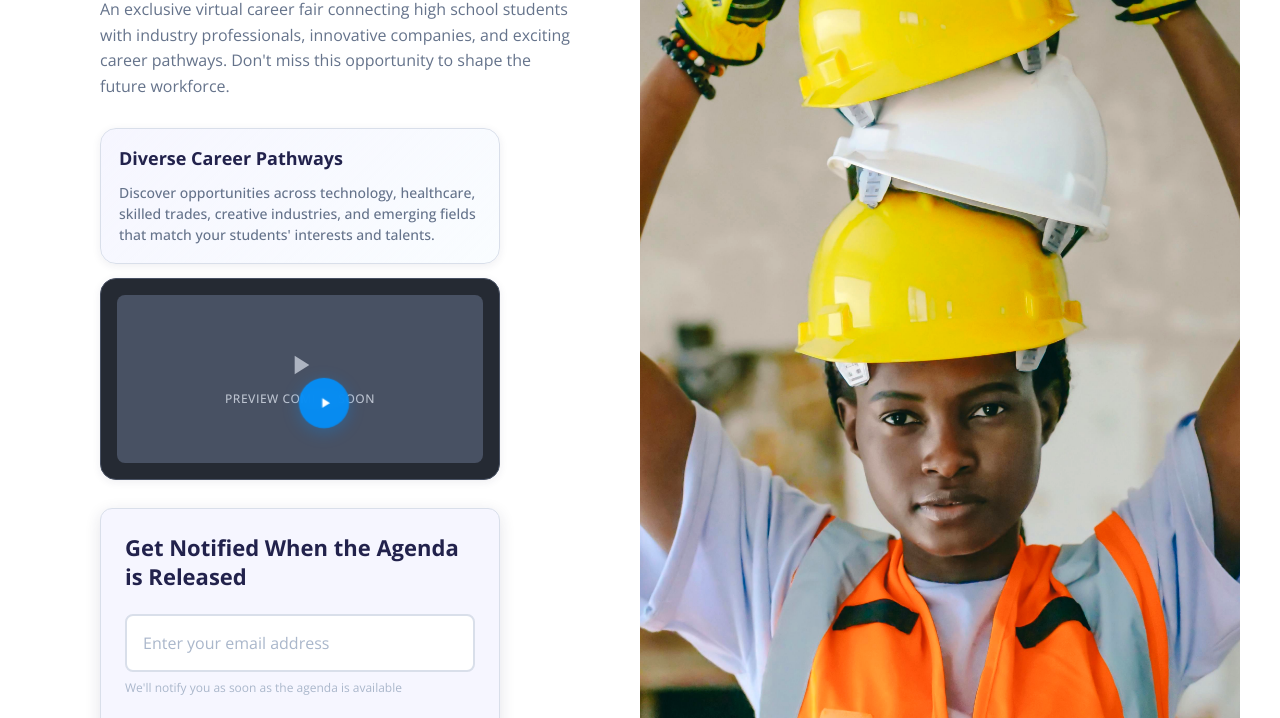
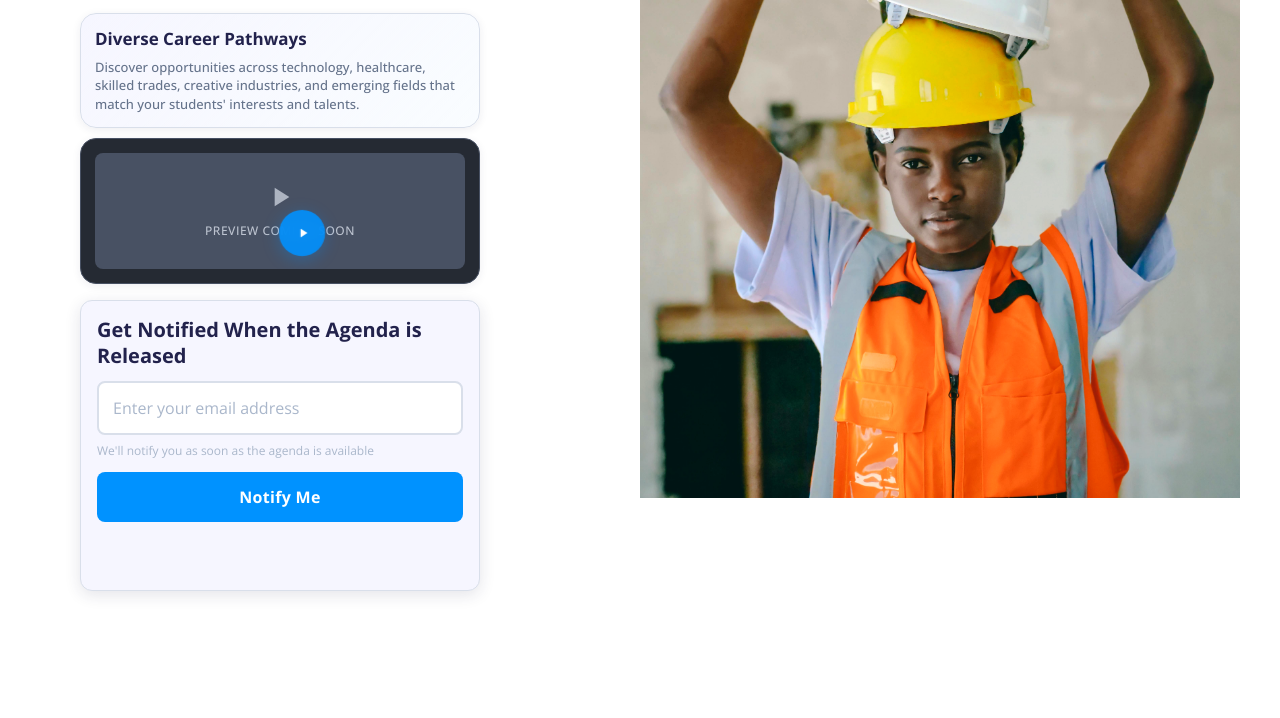
Before and after one commit to damianstory/myBCL-v2, a website: page index.html in a window 1280 px wide. Shown: the part 302-1020 px from the top of the page. After the commit the page ends 893 px from the top, so only its background shows below. Drawn offline with nearby package versions, Linux system fonts and the light colour scheme; a web font is replaced by a local one.

Commit message:
Refactor CSS styles for improved layout and spacing on myBlueprint Career Launch landing page
- Adjusted container padding and spacing in main and responsive styles for better alignment and visual consistency.
- Updated bento grid and box styles, including padding, gap, and minimum heights for enhanced component responsiveness.
- Refined hero section styles to reduce gaps and improve text alignment.
- Modified email form styles for better spacing and button sizing.

These changes aim to create a more cohesive and user-friendly design across various screen sizes.

```diff
--- a/styles/components/bento-grid.css
+++ b/styles/components/bento-grid.css
@@ -316,47 +316,47 @@
 /* Desktop Styles */
 @media (min-width: 1024px) {
     .bento-grid {
-        gap: 14px;
-        margin: 8px 0;
+        gap: 10px;
+        margin: 4px 0;
         max-width: 400px;
     }
 
     .bento-box {
-        padding: 18px;
+        padding: 14px;
         border-radius: 16px;
     }
 
     .bento-text {
-        min-height: 120px;
+        min-height: 90px;
     }
 
     .bento-text h3 {
-        font-size: 18px;
-        margin-bottom: 12px;
+        font-size: 17px;
+        margin-bottom: 8px;
     }
 
     .bento-text p {
-        font-size: 14px;
-        line-height: 1.5;
+        font-size: 13px;
+        line-height: 1.4;
     }
 
     .bento-video {
-        min-height: 200px;
-        padding: 16px;
+        min-height: 140px;
+        padding: 12px;
     }
 
     .video-container {
-        min-height: 168px;
+        min-height: 116px;
     }
 
     .video-play-button {
-        width: 48px;
-        height: 48px;
+        width: 44px;
+        height: 44px;
     }
 
     .video-play-button svg {
-        width: 16px;
-        height: 16px;
+        width: 14px;
+        height: 14px;
     }
 }
 
--- a/styles/components/email-form.css
+++ b/styles/components/email-form.css
@@ -264,21 +264,25 @@
 /* Desktop Styles */
 @media (min-width: 1024px) {
     .form-container {
-        padding: 24px;
+        padding: 16px;
     }
 
     .form-title {
-        font-size: 22px;
-        margin-bottom: 24px;
+        font-size: 20px;
+        margin-bottom: 12px;
+    }
+
+    .input-group {
+        margin-bottom: 12px;
     }
 
     .email-input {
-        padding: 16px;
+        padding: 14px;
     }
 
     .cta-button {
-        padding: 16px 32px;
-        min-height: 56px;
+        padding: 14px 28px;
+        min-height: 48px;
     }
 }
 
--- a/styles/components/hero.css
+++ b/styles/components/hero.css
@@ -99,8 +99,9 @@
 /* Desktop Styles */
 @media (min-width: 1024px) {
     .hero-content {
-        gap: 12px;
+        gap: 8px;
         max-width: 540px;
+        margin-bottom: 0;
     }
 
     .hero-title {
@@ -119,7 +120,7 @@
 
     .supporting-text {
         font-size: 16px;
-        line-height: 1.6;
+        line-height: 1.5;
     }
 }
 
--- a/styles/main.css
+++ b/styles/main.css
@@ -359,14 +359,16 @@ textarea::placeholder {
 /* Desktop Styles */
 @media (min-width: 1024px) {
     :root {
-        --container-padding: 60px;
+        --container-padding: 40px;
         --section-gap: 80px;
         --element-gap: 40px;
     }
 
     .content-column {
-        padding: 40px var(--container-padding);
-        gap: 20px;
+        height: 100vh;
+        padding: 24px var(--container-padding) 30px;
+        gap: 12px;
+        justify-content: flex-start;
     }
 }
 
--- a/styles/responsive.css
+++ b/styles/responsive.css
@@ -145,15 +145,37 @@
     }
 
     .content-column {
-        padding: 70px 50px;
+        height: 100vh;
+        padding: 24px 40px 30px;
+        gap: 12px;
+        justify-content: flex-start;
     }
 
     .hero-content {
         max-width: 520px;
+        gap: 8px;
     }
 
     .bento-grid {
         max-width: 380px;
+        gap: 10px;
+        margin: 4px 0;
+    }
+
+    .bento-box {
+        padding: 14px;
+    }
+
+    .bento-text {
+        min-height: 90px;
+    }
+
+    .bento-video {
+        min-height: 140px;
+    }
+
+    .form-container {
+        padding: 16px;
     }
 }
 
@@ -164,7 +186,35 @@
     }
 
     .content-column {
-        padding: 80px 60px;
+        height: 100vh;
+        padding: 24px 40px 30px;
+        gap: 12px;
+        justify-content: flex-start;
+    }
+
+    .hero-content {
+        gap: 8px;
+    }
+
+    .bento-grid {
+        gap: 10px;
+        margin: 4px 0;
+    }
+
+    .bento-box {
+        padding: 14px;
+    }
+
+    .bento-text {
+        min-height: 90px;
+    }
+
+    .bento-video {
+        min-height: 140px;
+    }
+
+    .form-container {
+        padding: 16px;
     }
 }
 
```
